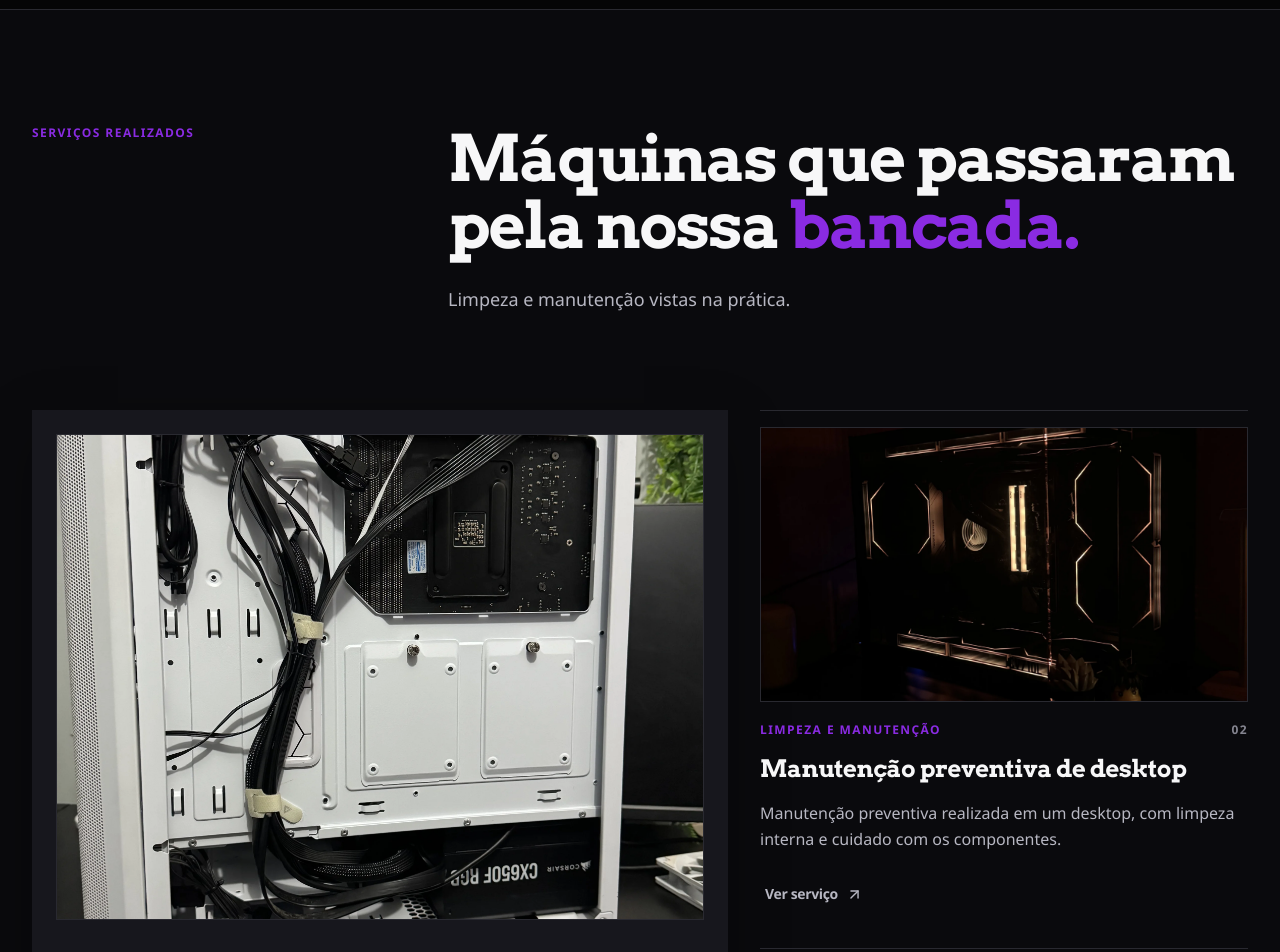
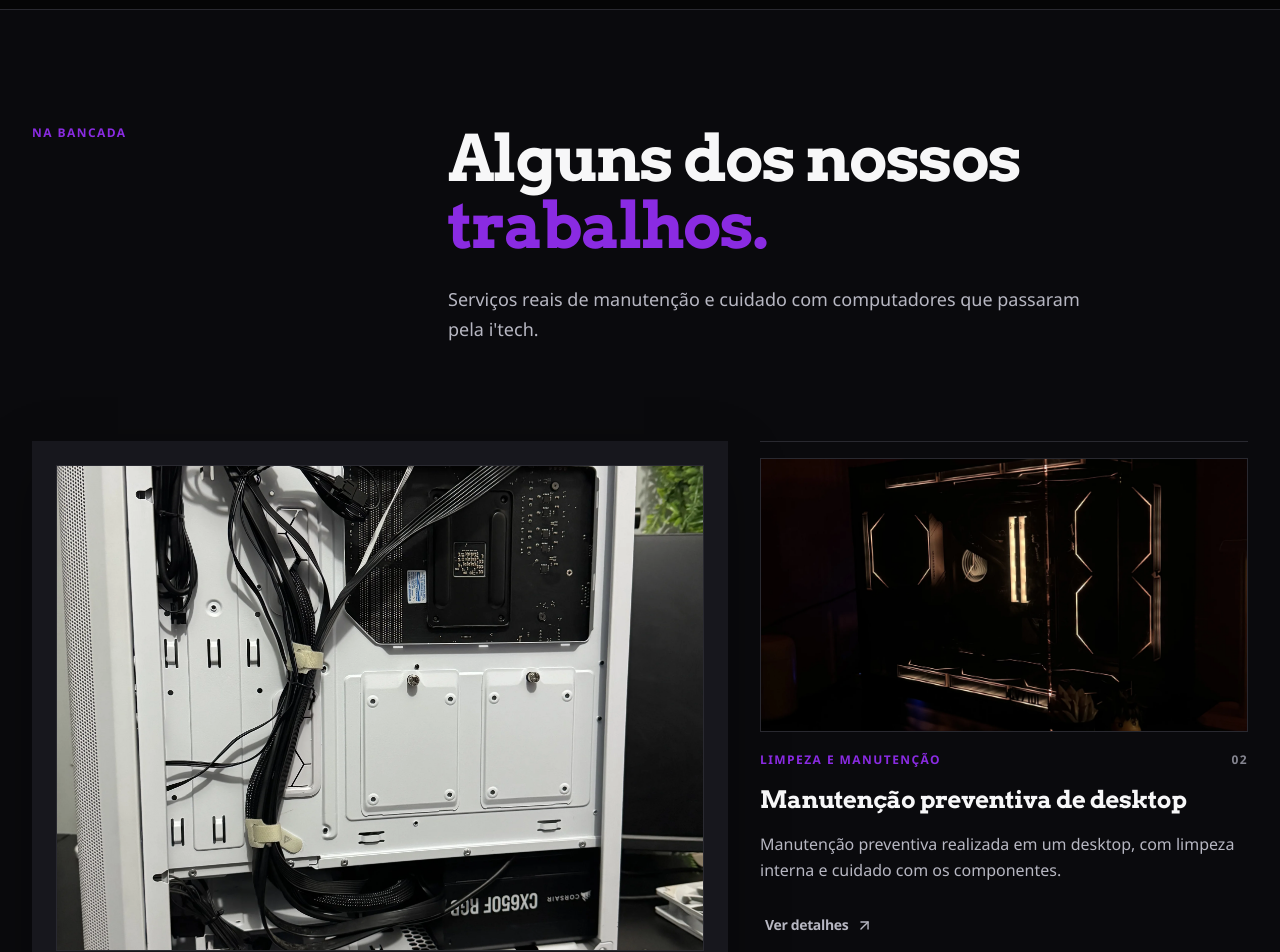
Before and after one commit to Gustavomrib/i-tech, a React (Vite) app: page / in a window 1280 px wide. Shown: the part 4640-5592 px from the top of the page. Built offline with nearby package versions, Linux system fonts and the light colour scheme.

Commit message:
copy: adapt work showcase for initial portfolio

```diff
--- a/src/components/layout/Navbar.tsx
+++ b/src/components/layout/Navbar.tsx
@@ -8,7 +8,7 @@ import { Container } from './Container'
 const navigationItems = [
   { label: 'Início', href: '/#inicio' },
   { label: 'Serviços', href: '/#servicos' },
-  { label: 'Trabalhos', href: '/projetos' },
+  { label: 'Trabalhos', href: '/#projetos' },
   { label: 'Sobre', href: '/#sobre' },
   { label: 'Contato', href: '/#contato' },
 ] as const
@@ -46,8 +46,7 @@ export function Navbar() {
   }, [isMenuOpen])
 
   const closeMenu = () => setIsMenuOpen(false)
-  const isCurrentPage = (href: string) =>
-    href === '/projetos' ? pathname.startsWith('/projetos') : href === '/#inicio' && pathname === '/'
+  const isCurrentPage = (href: string) => href === '/#inicio' && pathname === '/'
 
   return (
     <header
--- a/src/components/projects/ProjectCard.tsx
+++ b/src/components/projects/ProjectCard.tsx
@@ -65,13 +65,13 @@ export function ProjectCard({
           {project.shortDescription}
         </p>
         <Button
-          aria-label={`Ver serviço: ${project.title}`}
+          aria-label={`Ver detalhes: ${project.title}`}
           className="-ml-4 mt-5"
           size="sm"
           to={`/projetos/${project.slug}`}
           variant="ghost"
         >
-          Ver serviço
+          Ver detalhes
           <ArrowUpRight aria-hidden="true" size={17} />
         </Button>
       </div>
--- a/src/components/sections/ProjectsShowcase.tsx
+++ b/src/components/sections/ProjectsShowcase.tsx
@@ -1,11 +1,9 @@
-import { ArrowUpRight } from 'lucide-react'
 import { motion } from 'motion/react'
 
 import { projects } from '../../data/projects'
 import { Container } from '../layout/Container'
 import { Section } from '../layout/Section'
 import { ProjectCard } from '../projects/ProjectCard'
-import { Button } from '../ui/Button'
 
 const homeProjects = projects.slice(0, 3)
 const projectLayout = [
@@ -29,13 +27,14 @@ export function ProjectsShowcase() {
           viewport={{ once: true, amount: 0.5 }}
           whileInView={{ opacity: 1, y: 0 }}
         >
-          <p className="type-label text-primary lg:col-span-3">Serviços realizados</p>
+          <p className="type-label text-primary lg:col-span-3">Na bancada</p>
           <div className="lg:col-span-8 lg:col-start-5">
             <h2 className="type-h1 text-text-primary" id="projects-title">
-              Máquinas que passaram pela nossa <span className="text-primary">bancada.</span>
+              Alguns dos nossos <span className="text-primary">trabalhos.</span>
             </h2>
             <p className="type-body mt-6 max-w-2xl text-text-secondary">
-              Limpeza e manutenção vistas na prática.
+              Serviços reais de manutenção e cuidado com computadores que passaram
+              pela i&apos;tech.
             </p>
           </div>
         </motion.header>
@@ -50,13 +49,6 @@ export function ProjectsShowcase() {
             />
           ))}
         </div>
-
-        <div className="mt-12 flex justify-start border-t border-border pt-8 sm:mt-16 sm:justify-end sm:pt-10">
-          <Button className="w-full sm:w-auto" to="/projetos" variant="secondary">
-            Ver todos os serviços realizados
-            <ArrowUpRight aria-hidden="true" size={18} />
-          </Button>
-        </div>
       </Container>
     </Section>
   )
--- a/src/pages/ProjectCasePage.tsx
+++ b/src/pages/ProjectCasePage.tsx
@@ -37,16 +37,16 @@ function ProjectNotFound() {
       <main id="conteudo-principal">
         <Section className="min-h-screen bg-background pt-32 sm:pt-36">
           <Container className="max-w-content-narrow">
-            <p className="type-label text-primary">Serviço não encontrado</p>
+            <p className="type-label text-primary">Trabalho não encontrado</p>
             <h1 className="type-h1 mt-4 text-text-primary">
-              Este endereço não corresponde a um serviço realizado.
+              Este endereço não corresponde a um trabalho documentado.
             </h1>
             <p className="type-body mt-6 max-w-2xl text-text-secondary">
-              Confira os serviços realizados disponíveis na listagem.
+              Confira os trabalhos disponíveis na listagem.
             </p>
             <Button className="mt-8" to="/projetos" variant="secondary">
               <ArrowLeft aria-hidden="true" size={18} />
-              Voltar aos serviços realizados
+              Voltar aos trabalhos
             </Button>
           </Container>
         </Section>
@@ -60,18 +60,18 @@ function ProjectNavigation({ project }: { project: Project }) {
 
   return (
     <nav
-      aria-label="Navegação entre serviços realizados"
+      aria-label="Navegação entre trabalhos realizados"
       className="mt-12 grid gap-4 border-t border-border pt-8 sm:mt-16 sm:grid-cols-2 sm:pt-10"
     >
       {previous ? (
         <Link
-          aria-label={`Serviço anterior: ${previous.title}`}
+          aria-label={`Trabalho anterior: ${previous.title}`}
           className="group min-w-0 border-l border-border-highlight p-5 transition-ui hover:border-primary hover:bg-surface focus-visible:outline-focus"
           to={`/projetos/${previous.slug}`}
         >
           <span className="type-label flex items-center gap-2 text-text-muted">
             <ArrowLeft aria-hidden="true" size={15} />
-            Serviço anterior
+            Trabalho anterior
           </span>
           <span className="mt-3 block font-display text-lg font-bold leading-snug text-text-primary transition-ui motion-safe:group-hover:translate-x-1">
             {previous.title}
@@ -81,12 +81,12 @@ function ProjectNavigation({ project }: { project: Project }) {
 
       {next ? (
         <Link
-          aria-label={`Próximo serviço: ${next.title}`}
+          aria-label={`Próximo trabalho: ${next.title}`}
           className="group min-w-0 border-r border-border-highlight p-5 text-right transition-ui hover:border-primary hover:bg-surface focus-visible:outline-focus sm:col-start-2"
           to={`/projetos/${next.slug}`}
         >
           <span className="type-label flex items-center justify-end gap-2 text-text-muted">
-            Próximo serviço
+            Próximo trabalho
             <ArrowRight aria-hidden="true" size={15} />
           </span>
           <span className="mt-3 block font-display text-lg font-bold leading-snug text-text-primary transition-ui motion-safe:group-hover:-translate-x-1">
@@ -121,7 +121,7 @@ export function ProjectCasePage() {
             <Container className="layout-container-wide">
               <Button className="-ml-4" size="sm" to="/projetos" variant="ghost">
                 <ArrowLeft aria-hidden="true" size={17} />
-                Todos os serviços realizados
+                Voltar aos trabalhos
               </Button>
 
               <motion.div
@@ -153,7 +153,7 @@ export function ProjectCasePage() {
                   </div>
                   <div>
                     <dt className="type-label text-text-muted">Registro</dt>
-                    <dd className="mt-2 text-sm text-text-secondary">Serviço real</dd>
+                    <dd className="mt-2 text-sm text-text-secondary">Trabalho real</dd>
                   </div>
                 </dl>
               </motion.div>
@@ -297,7 +297,7 @@ export function ProjectCasePage() {
                   </p>
                   <div className="lg:col-span-8 lg:col-start-5">
                     <h2 className="type-h2 text-text-primary" id="project-gallery-title">
-                      Galeria do serviço
+                      Galeria do trabalho
                     </h2>
                   </div>
                 </div>
--- a/src/pages/ProjectsPage.tsx
+++ b/src/pages/ProjectsPage.tsx
@@ -26,7 +26,7 @@ export function ProjectsPage() {
           <Container>
             <header className="grid gap-6 border-b border-border pb-12 lg:grid-cols-12 lg:gap-8 lg:pb-16">
               <div className="lg:col-span-3">
-                <p className="type-label text-primary">Serviços realizados</p>
+                <p className="type-label text-primary">Trabalhos realizados</p>
               </div>
               <div className="lg:col-span-8 lg:col-start-5">
                 <h1 className="type-h1 text-text-primary">
@@ -52,7 +52,7 @@ export function ProjectsPage() {
 
             <div className="mt-16 flex flex-col items-start justify-between gap-6 border-t border-border pt-8 sm:flex-row sm:items-center sm:pt-10">
               <div>
-                <h2 className="type-h3 text-text-primary">Tem um serviço em mente?</h2>
+                <h2 className="type-h3 text-text-primary">Tem um trabalho em mente?</h2>
                 <p className="mt-2 text-text-secondary">
                   Conte o que você precisa para o seu computador.
                 </p>
```
